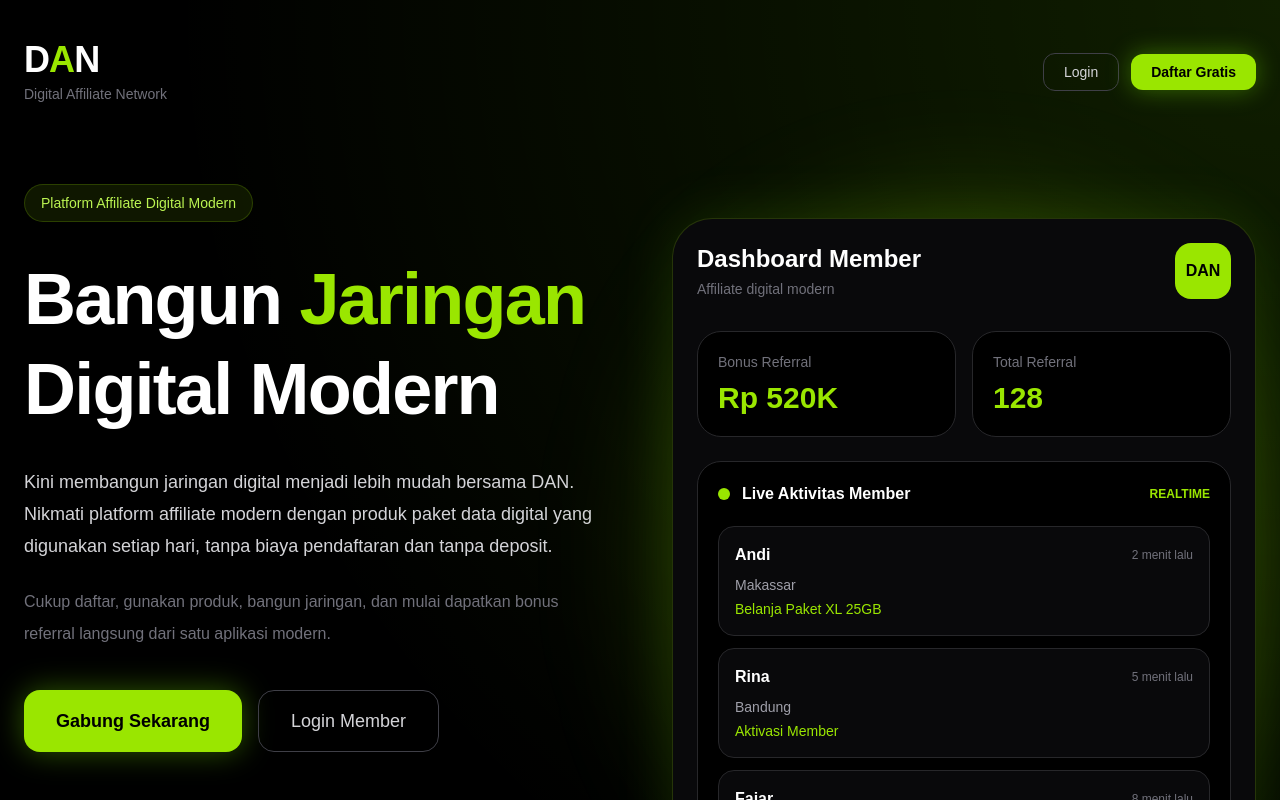
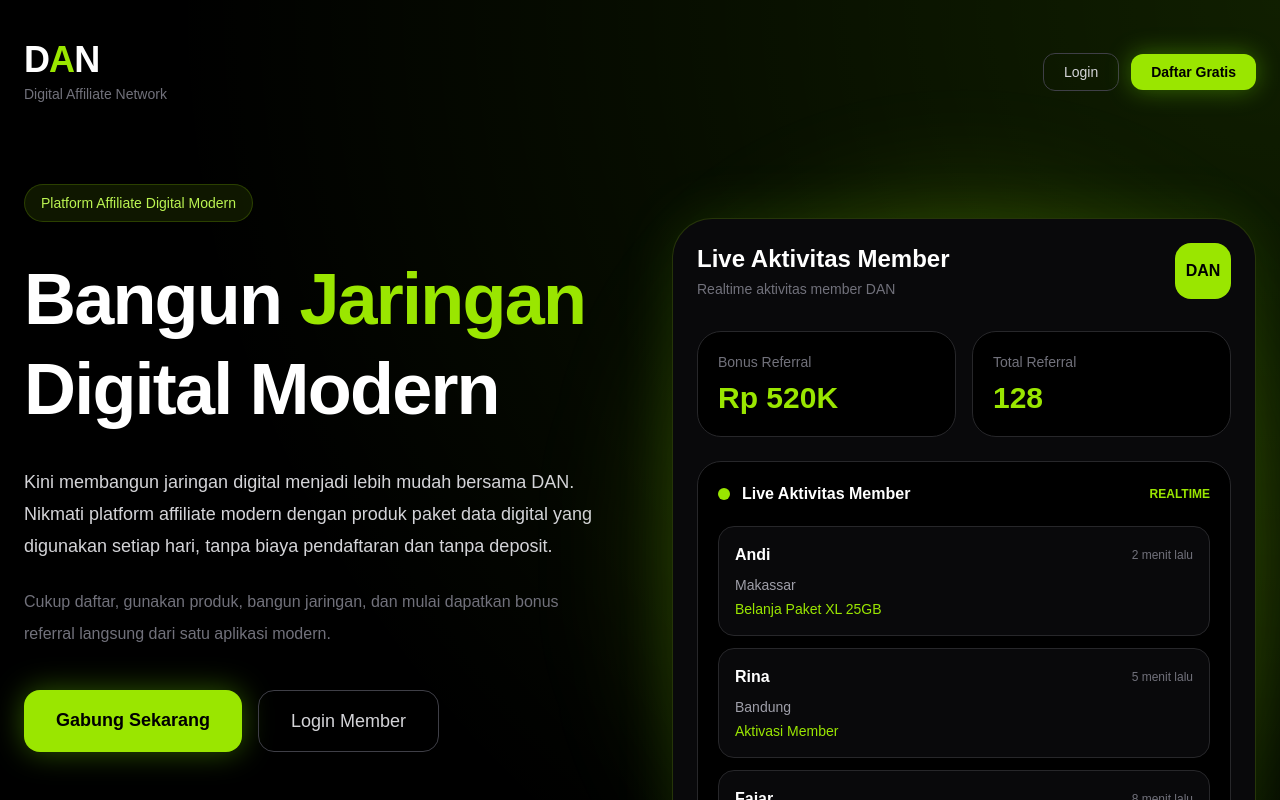
Before and after one commit to ibasnanna-sys/dan-app, a Next.js app: page / in a window 1280 px wide. Shown: the top 800 px of the page. Built offline with nearby package versions, Linux system fonts and the light colour scheme.

Commit message:
Replace buttons with Link components for navigation

```diff
--- a/src/app/page.tsx
+++ b/src/app/page.tsx
@@ -1,4 +1,6 @@
 "use client";
+
+import Link from "next/link";
 
 const activities = [
   {
@@ -56,13 +58,19 @@ export default function HomePage() {
             </div>
 
             <div className="flex items-center gap-3">
-              <button className="px-5 py-2 rounded-xl border border-zinc-700 text-zinc-300 text-sm">
+              <Link
+                href="/login"
+                className="px-5 py-2 rounded-xl border border-zinc-700 text-zinc-300 text-sm flex items-center justify-center"
+              >
                 Login
-              </button>
+              </Link>
 
-              <button className="px-5 py-2 rounded-xl bg-lime-400 text-black font-semibold text-sm shadow-[0_0_25px_rgba(132,255,0,0.35)]">
+              <Link
+                href="/register"
+                className="px-5 py-2 rounded-xl bg-lime-400 text-black font-semibold text-sm flex items-center justify-center shadow-[0_0_25px_rgba(132,255,0,0.35)]"
+              >
                 Daftar Gratis
-              </button>
+              </Link>
             </div>
           </div>
 
@@ -93,13 +101,19 @@ export default function HomePage() {
               </p>
 
               <div className="flex flex-col sm:flex-row gap-4">
-                <button className="bg-lime-400 hover:bg-lime-300 transition text-black font-bold rounded-2xl px-8 py-4 text-lg shadow-[0_0_30px_rgba(132,255,0,0.35)]">
+                <Link
+                  href="/register"
+                  className="bg-lime-400 hover:bg-lime-300 transition text-black font-bold rounded-2xl px-8 py-4 text-lg shadow-[0_0_30px_rgba(132,255,0,0.35)] text-center"
+                >
                   Gabung Sekarang
-                </button>
+                </Link>
 
-                <button className="border border-zinc-700 hover:border-lime-400 hover:text-lime-400 transition rounded-2xl px-8 py-4 text-lg text-zinc-300">
+                <Link
+                  href="/login"
+                  className="border border-zinc-700 hover:border-lime-400 hover:text-lime-400 transition rounded-2xl px-8 py-4 text-lg text-zinc-300 text-center"
+                >
                   Login Member
-                </button>
+                </Link>
               </div>
 
               {/* STATS */}
@@ -142,11 +156,11 @@ export default function HomePage() {
                 <div className="flex items-center justify-between mb-8">
                   <div>
                     <h3 className="text-2xl font-bold">
-                      Dashboard Member
+                      Live Aktivitas Member
                     </h3>
 
                     <p className="text-zinc-500 text-sm mt-1">
-                      Affiliate digital modern
+                      Realtime aktivitas member DAN
                     </p>
                   </div>
 
@@ -308,9 +322,12 @@ export default function HomePage() {
                 modern dengan produk paket data yang digunakan setiap hari.
               </p>
 
-              <button className="bg-lime-400 hover:bg-lime-300 transition text-black font-bold rounded-2xl px-10 py-5 text-lg shadow-[0_0_30px_rgba(132,255,0,0.35)]">
+              <Link
+                href="/register"
+                className="bg-lime-400 hover:bg-lime-300 transition text-black font-bold rounded-2xl px-10 py-5 text-lg shadow-[0_0_30px_rgba(132,255,0,0.35)] inline-block"
+              >
                 Gabung Sekarang
-              </button>
+              </Link>
             </div>
           </section>
 
```
